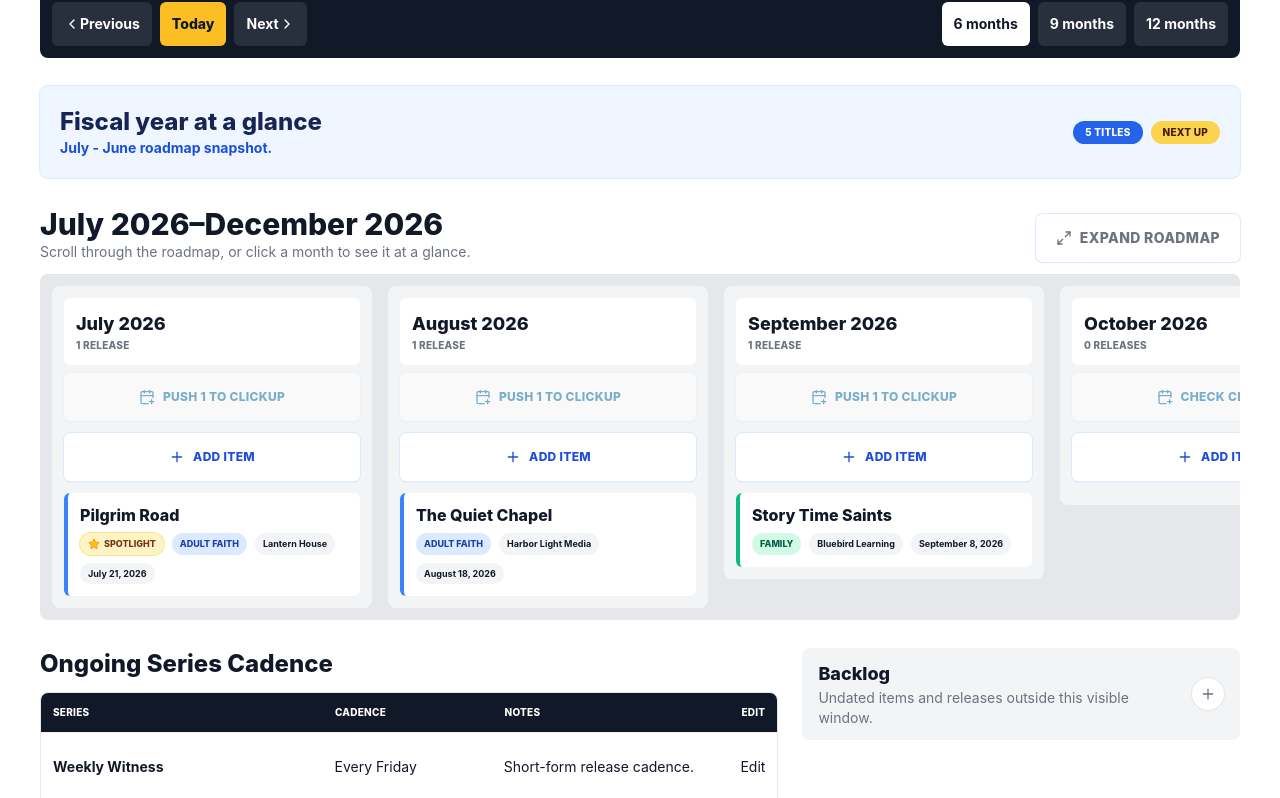
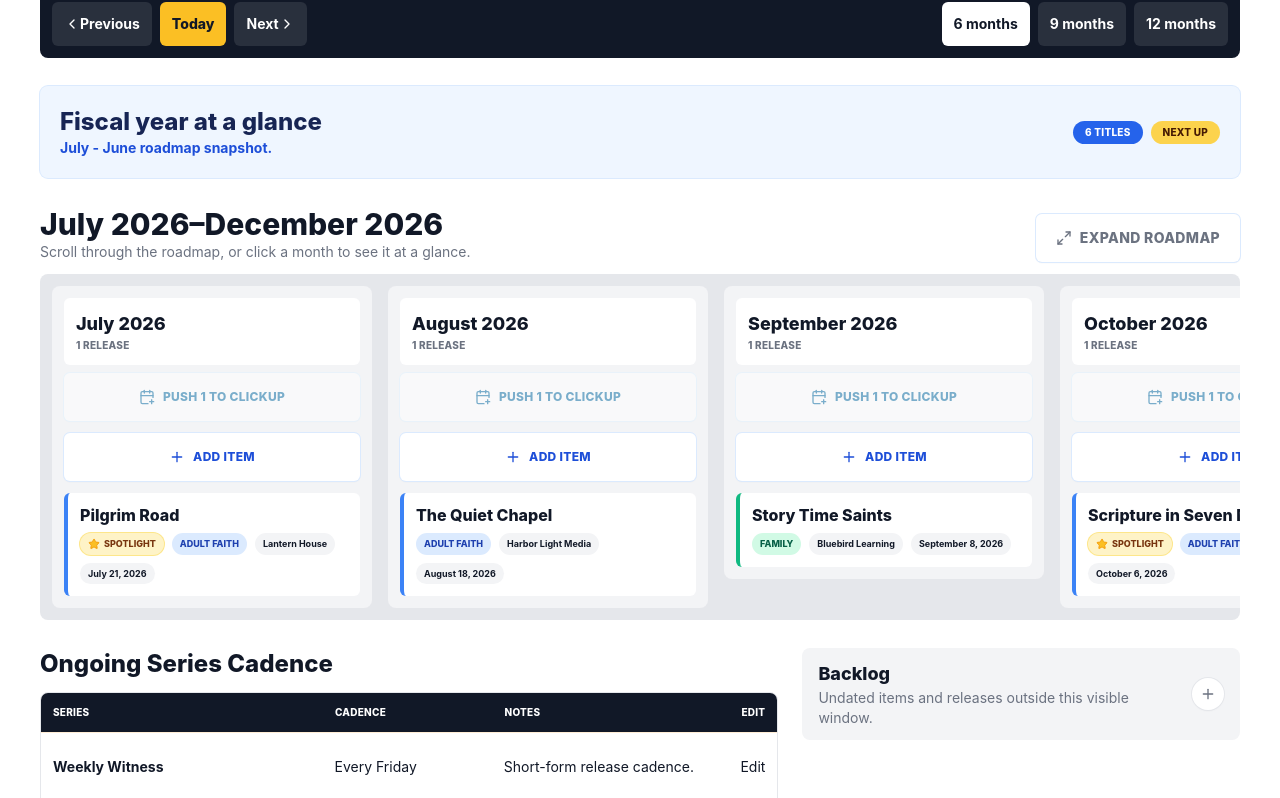
Before and after one commit to mattmussoline/Budget-Tracking-App, a Next.js app: page /demo/roadmap in a window 1280 px wide. Shown: the part 462-1260 px from the top of the page. Built offline with nearby package versions, Linux system fonts and the light colour scheme.

Commit message:
Refresh roadmap demo summary data

```diff
--- a/src/app/demo/roadmap/page.tsx
+++ b/src/app/demo/roadmap/page.tsx
@@ -12,7 +12,7 @@ type DemoRoadmapPageProps = {
 
 export const metadata = {
   title: "Demo Roadmap | Licensing Budget",
-  description: "Public sample roadmap with dummy content planning data, genre and format fields, and dashboard handoff controls"
+  description: "Public sample roadmap with expandable summary rankings, genre and format fields, and dashboard handoff controls"
 };
 
 export default async function DemoRoadmapPage({ searchParams }: DemoRoadmapPageProps) {
@@ -24,7 +24,7 @@ export default async function DemoRoadmapPage({ searchParams }: DemoRoadmapPageP
     <PlanningShell
       title="Roadmap Demo"
       eyebrow="Public Sample"
-      description="Explore a fake content roadmap with categories, genre and format fields, Dashboard and ClickUp handoff controls, and ongoing series cadence."
+      description="Explore a fake content roadmap with expandable summary rankings for audiences, providers, genres, formats, plus Dashboard and ClickUp handoff controls."
       activeSection="roadmap"
       routePrefix="/demo"
     >
--- a/src/features/budget/demo-data.ts
+++ b/src/features/budget/demo-data.ts
@@ -142,14 +142,27 @@ export const demoRoadmapItems: RoadmapItem[] = [
   {
     id: "demo-roadmap-5",
     title: "Campus Conversations",
-    provider: "Summit Room",
-    genre: "Talk Show",
-    format: "Conversations",
+    provider: "Harbor Light Media",
+    genre: "Prayer",
+    format: "Reflection",
     releaseDate: "TBD",
     status: "blocked",
     budgetSource: "misc_licensing",
-    notes: "Blocked sample item so the Needs Attention panel has something useful to show.",
+    notes: "Blocked sample item that helps the Roadmap summary show provider, genre, and format rankings.",
     categoryId: "demo-cat-youth"
+  },
+  {
+    id: "demo-roadmap-6",
+    title: "Scripture in Seven Minutes",
+    provider: "Lantern House",
+    genre: "Christian Formation",
+    format: "Short Form",
+    featuredInIndividualMarketing: true,
+    releaseDate: "2026-10-06",
+    status: "planned",
+    budgetSource: "donor_funded",
+    notes: "Additional planned title so the public demo shows a richer Roadmap at-a-glance summary.",
+    categoryId: "demo-cat-adult"
   }
 ];
 
```
